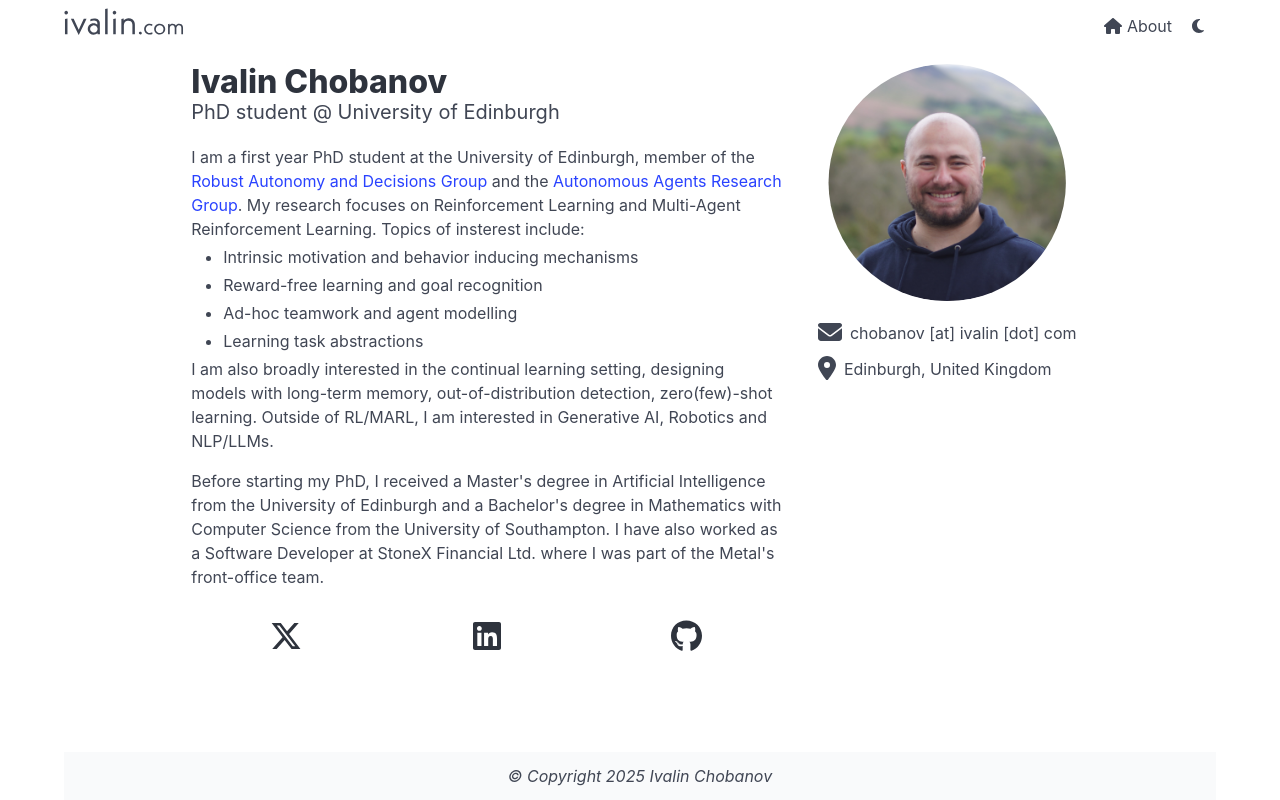
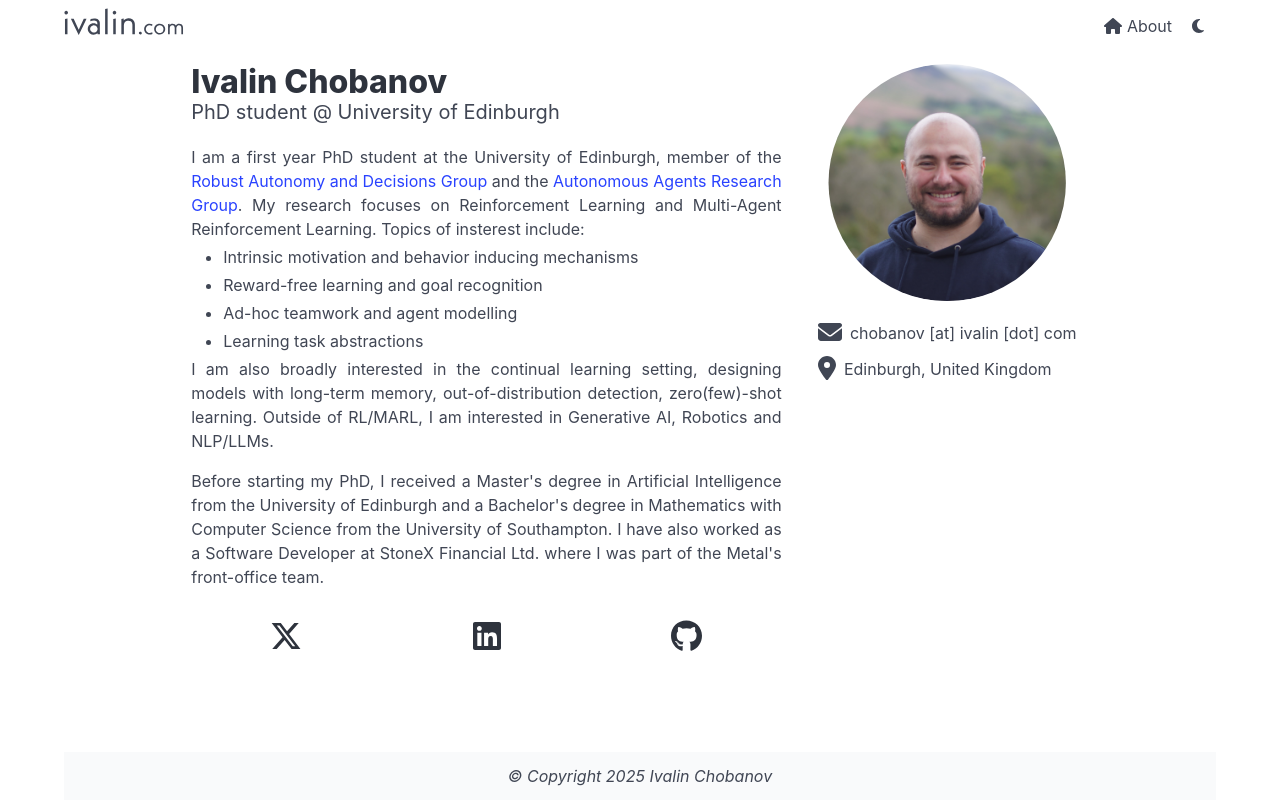
Before and after one commit to ivalin-chobanov/webpage, a Next.js app: page / in a window 1280 px wide. Built offline with nearby package versions, Linux system fonts and the light colour scheme.

Commit message:
Made text justified

```diff
--- a/app/page.tsx
+++ b/app/page.tsx
@@ -28,7 +28,7 @@ export default function Home() {
           </div>
         </div>
         <div className="column is-two-thirds-dektop">
-          <div className="content">
+          <div className="content has-text-justified">
             <h1 className="title is-3">Ivalin Chobanov</h1>
             <p className="subtitle is-5">PhD student @ University of Edinburgh</p>
             <p className="mb-1">
```
